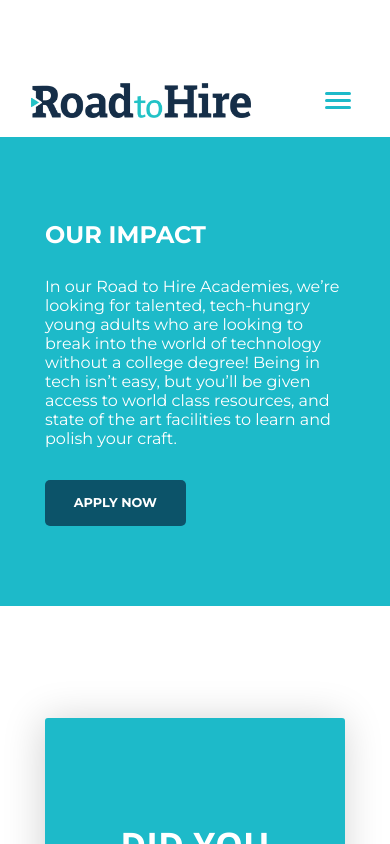
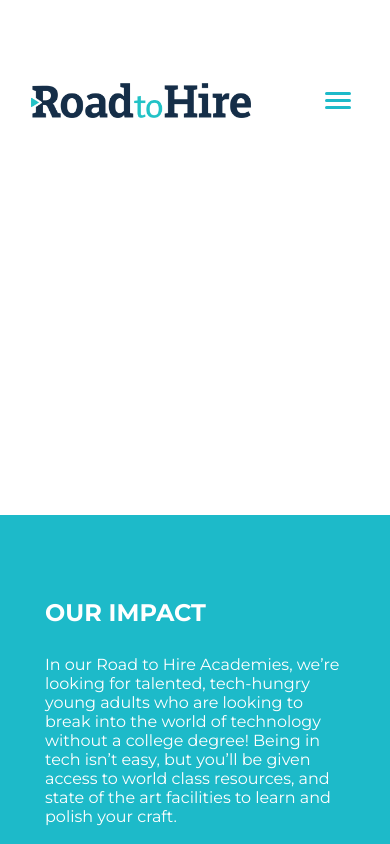
Before and after one commit to Tivler/roadtohire-clone, a React (Create React App) app: page / in a window 390 px wide. Shown: the top 844 px of the page. Built offline with nearby package versions, Linux system fonts and the light colour scheme.

Commit message:
fixed responsive bugs for home

```diff
--- a/src/components/feature/VideoHero/_VideoHero.scss
+++ b/src/components/feature/VideoHero/_VideoHero.scss
@@ -3,14 +3,26 @@
     justify-content: center;
     padding-top: 320px;
 
-    @media only screen and (max-height: 850px) and (max-width: 1500px) {
-        padding-top: 16%;
-        padding-bottom: 10%;
+    @media only screen and (max-height: 1024px) and (max-width: 1440px) {
+        padding-bottom: 22%;
     }
 
-    @media only screen and (max-width: 975px) {
-        padding-top: 25%;
+    @media only screen and (max-height: 1024px) and (max-width: 1024px) {
+        padding-bottom: 22%;
     }
+
+    @media only screen and (max-height: 768px) and (max-width: 1024px) {
+        padding-top: 220px;
+    }
+
+    @media only screen and (max-height: 1024px) and (max-width: 1366px) {
+        padding-bottom: 25%;
+    }
+
+    @media only screen and (max-height: 1024px) and (max-width: 768px) {
+        padding-bottom: 50%;
+    }
+
 
     &__video {
        width: 870px;
```
